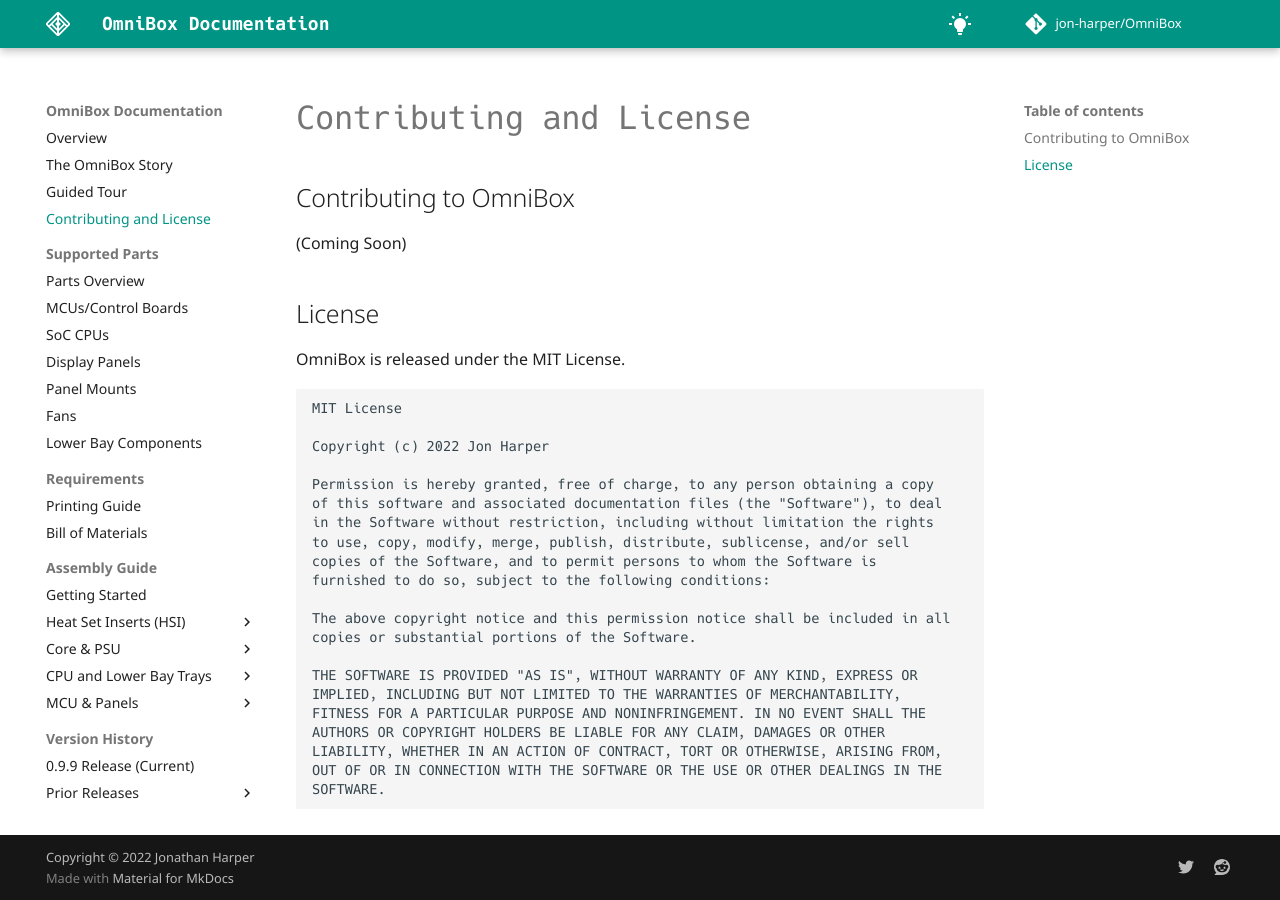
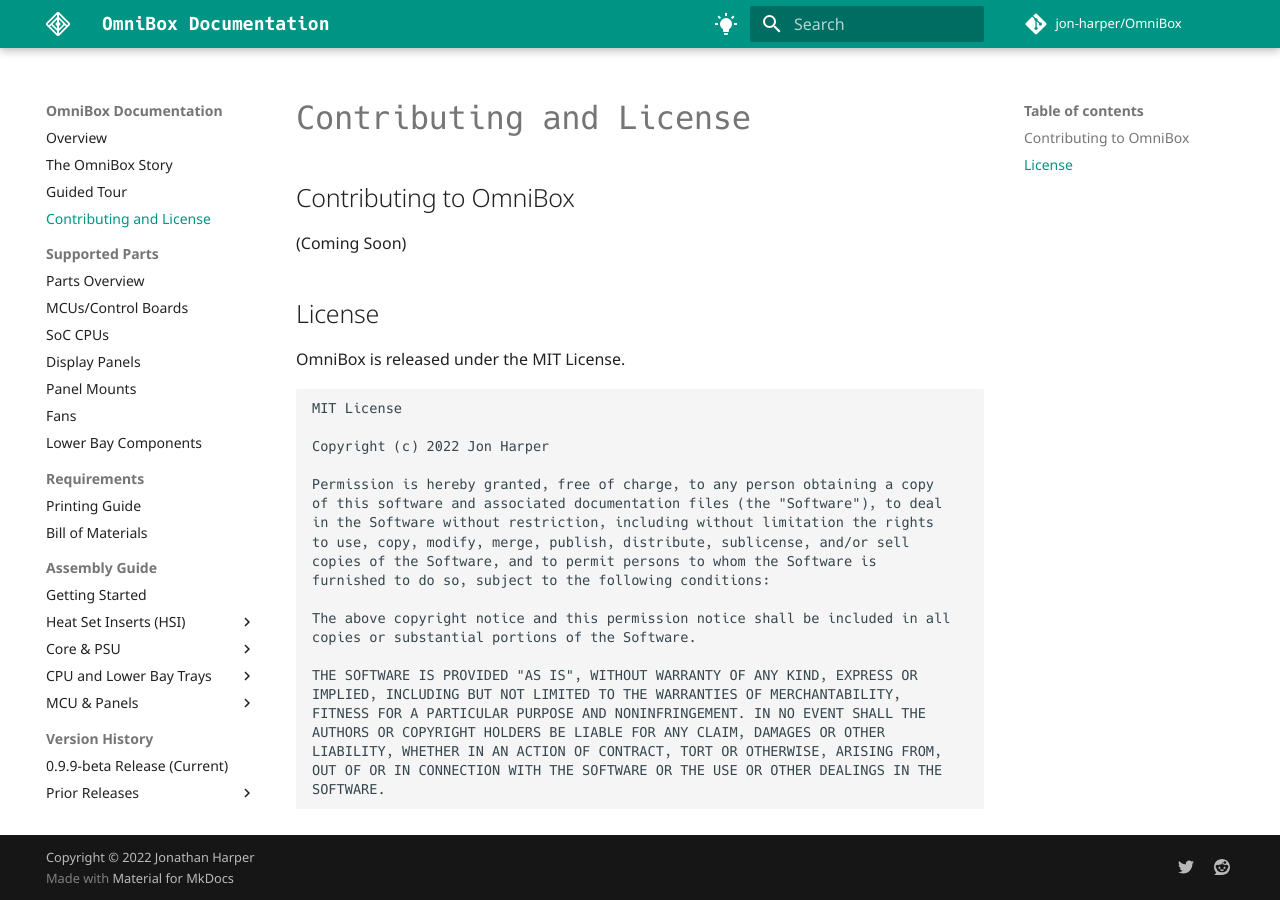
Before and after one commit to jon-harper/OmniBox-docs, an MkDocs documentation site: the page built from docs/license.md, in a window 1280 px wide. Built offline with MkDocs 1.6.1 and Material for MkDocs 9.7.7, drawn with Linux system fonts in a browser that asks for light colours; comment, search, counter and statistics services are not loaded.

```diff
--- a/docs/history/index.md
+++ b/docs/history/index.md
@@ -1,5 +1,5 @@
 ---
-title: 0.9.9 Release (Current)
+title: 0.9.9-beta Release (Current)
 summary: Changelog for the current and past releases of OmniBox
 authors: Jon Harper
 date: 2022-10-09
--- a/mkdocs.yml
+++ b/mkdocs.yml
@@ -26,10 +26,6 @@ markdown_extensions:
   - pymdownx.emoji:
       emoji_index: !!python/name:materialx.emoji.twemoji
       emoji_generator: !!python/name:materialx.emoji.to_svg
-
-plugins:
-  - social
-
 
 theme:
   name: material
```
